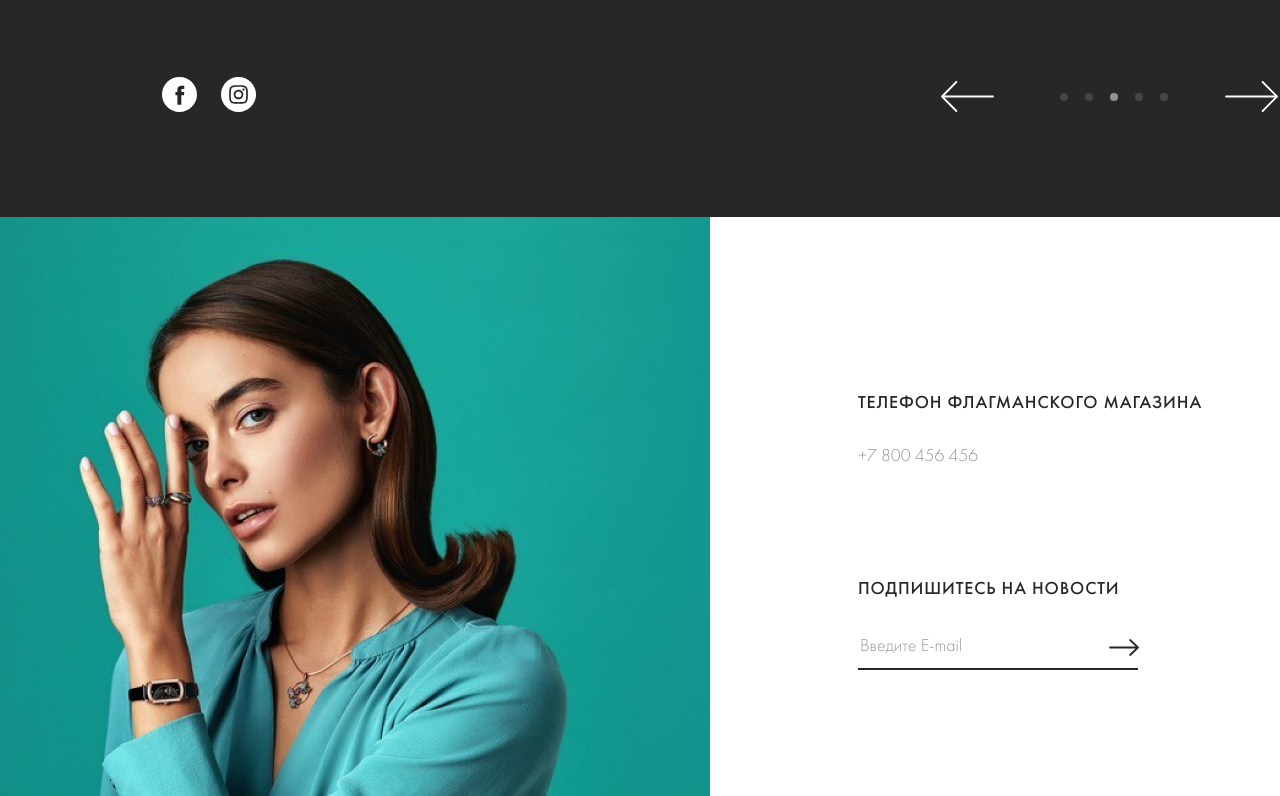
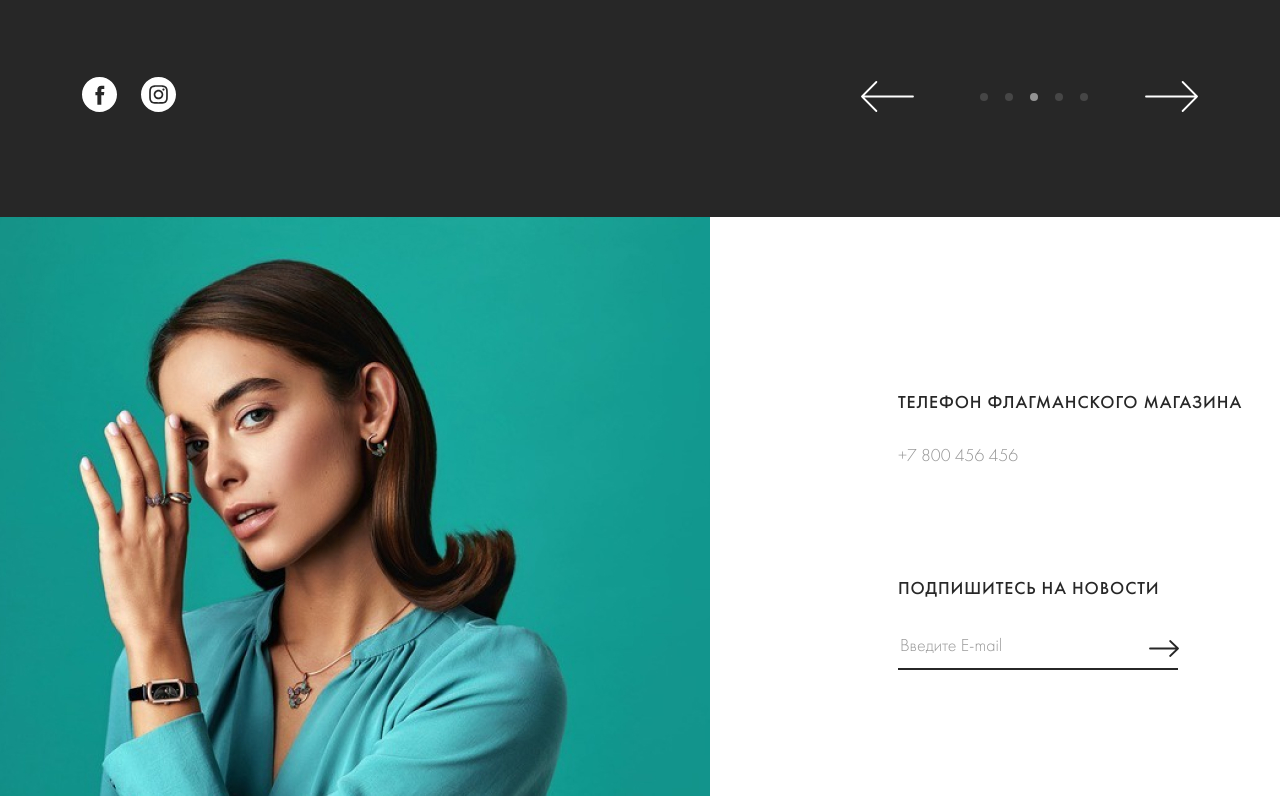
Before and after one commit to Johnny-Oleg/Moon-River, a plain HTML site: page index.html in a window 1280 px wide. Shown: the part 3809-4605 px from the top of the page. Drawn offline with nearby package versions, Linux system fonts and the light colour scheme; a web font is replaced by a local one.

Commit message:
completed

```diff
--- a/css/style.css
+++ b/css/style.css
@@ -58,10 +58,7 @@ body {
 	font-weight: 400;
 	font-size: 18px;
 	line-height: 23px;
-	/* letter-spacing: 0.06em; */
 	background-color: var(--white);
-		/* background-color: #000; */
-
 	color: var(--white);
 }
 
@@ -79,6 +76,12 @@ button {
 	border: none;
 	background-color: transparent;
 	cursor: pointer;
+}
+
+.wrapper {
+	max-width: 1440px;
+	margin: 0 auto;
+	position: relative;
 }
 
 .header {
@@ -194,7 +197,6 @@ button {
 	height: 100%;
 	display: flex;
 	margin-top: 325px;
-	/* gap: 94px; */
 	background-color: transparent;
 	transition-delay: 0.8s;
 }
@@ -231,8 +233,7 @@ button {
 }
 
 .header__inner-right {
-	width: 562px;
-	/* width: 100%; */
+	width: 39%;
 	height: 1061px;
 	position: absolute;
 	top: 0;
@@ -250,10 +251,6 @@ button {
 	align-self: start;
 }
 
-/* .nav__btn[aria-pressed="true"] .header__inner {
-	display: none;
-} */
-
 .inner__language {
 	font-family: 'Futura PT';
 	font-weight: 400;
@@ -263,13 +260,11 @@ button {
 	text-transform: uppercase;
 	color: var(--black);
 	margin-top: 359px;
-	/* color: #C4C4C4; */
 }
 
 .header__nav {
-	max-width: 1440px;
-	/* height: 75px; */
-	margin-bottom: 400px;
+	/* max-width: 1440px; */
+    margin: 0 auto 400px auto;
 	background-color: #2F2F2F;
 	visibility: hidden;
 	transition: all 0.5s ease-out;
@@ -471,30 +466,23 @@ form {
 }
 
 .form__input {
-	/* width: 280px; */
 	width: 100%;
 	padding-bottom: 10px;
 	background-color: transparent;
 	border: none;
 	border-bottom: 1px solid var(--white);
 	overflow: hidden;
-	/* position: relative; */
 }
 
-form::after {
-	content: '';
-	width: 30px;
-	height: 17px;
+.form__btn {
 	position: absolute;
 	top: 5px;
-	right: 0px;
-	background-image: url(../images/form-arrow.svg);
+	right: -7px;
 }
 
-.contacts__content-wrapper form::after {
+.contacts__content-wrapper .form__btn {
 	top: 10px;
-	right: 63px;
-	background-image: url(../images/black-arrow.svg);
+	right: 57px;
 }
 
 .form__input,
@@ -700,6 +688,7 @@ form::after {
 .products__grid-container {
 	width: 1440px;
 	height: 820px;
+	margin: 0 auto;
 	display: grid;
 	grid-template-columns: 1fr 2fr 1fr;
 	grid-template-rows: repeat(2, 1fr);
@@ -784,13 +773,14 @@ form::after {
 }
 
 .slider {
-	width: 1440px;
+	/* width: 1440px; */
 	padding: 100px 0;
 	background-color: var(--black);
 }
 
 .design-slider {
-	margin: 80px 0;
+	width: 1440px;
+	margin: 80px auto;
 }
 
 .slider__item-img {
@@ -852,7 +842,9 @@ form::after {
 }
 
 .contacts__container {
+    width: 1440px;
 	display: flex;
+	margin: 0 auto;
 }
 
 .contacts__inner {
@@ -928,3 +920,15 @@ form::after {
 .footer__contacts input {
 	width: 280px;
 }
+
+@media (min-width: 1920px) {
+	.header__inner-right {
+		width: 43%;
+	}
+}
+
+@media (min-width: 1441px) and (max-width: 1749px) {
+	.header__inner-right {
+		width: 40%;
+	}
+}
--- a/index.html
+++ b/index.html
@@ -18,6 +18,7 @@
         <link rel="stylesheet" href="css/style.css" />
     </head>
     <body>
+		<div class="wrapper">
         <header class="header">
             <div class="container">
                 <div class="header__top">
@@ -66,7 +67,7 @@
                             </li>
                         </ul>
                     </div>
-                    <button class="nav__btn" aria-pressed="false">
+                    <button class="nav__btn">
                         <span></span>
                     </button>
                 </div>
@@ -248,9 +249,9 @@
 										Новая коллекция by Mercury
 									</p>
 									<h2 class="banner__title">JUSTE UN CLOU</h2>
-									<p class="banner__text">
+									<a class="banner__text" href="#">
 										Cмотреть коллекцию
-									</p>
+									</a>
 								</div>
 								<div class="content__contacts">
 									<div class="contacts__content">
@@ -283,6 +284,9 @@
 												type="email"
 												placeholder="Введите E-mail"
 											>
+											<button class="form__btn" type="submit">
+												<img class="form__btn-img" src="images/arrow-right.svg" alt="arrow">
+											</button>
 										</form>
 										<img class="apps" src="images/apple-store.png" alt="app store">
 										<img class="apps" src="images/google-play.png" alt="google play">
@@ -298,7 +302,6 @@
 		<section class="main">
 			<div class="main__grid-container">
 				<div class="grid-item --one">
-					<!-- <div class="container"></div> -->
 					<div class="grid-item__banner">
 						<p class="grid-banner__text">
 							Перейти в раздел
@@ -310,7 +313,6 @@
 					</div>
 				</div>
 				<div class="grid-item --two">
-					<!-- <div class="container"></div> -->
 					<div class="grid-item__banner">
 						<p class="grid-banner__text">
 							Перейти в раздел
@@ -337,6 +339,9 @@
 										type="email"
 										placeholder="Введите E-mail"
 									>
+									<button class="form__btn" type="submit">
+										<img class="form__btn-img" src="images/arrow-right.svg" alt="arrow">
+									</button>
 								</form>
 							</div>
 						</div>
@@ -465,6 +470,9 @@
 									type="email"
 									placeholder="Введите E-mail"
 								>
+								<button class="form__btn" type="submit">
+									<img class="form__btn-img" src="images/black-arrow.svg" alt="arrow">
+								</button>
 							</form>
 						</div>
 					</div>
@@ -550,6 +558,9 @@
 								type="email"
 								placeholder="Введите E-mail"
 							>
+							<button class="form__btn" type="submit">
+								<img class="form__btn-img" src="images/arrow-right.svg" alt="arrow">
+							</button>
 						</form>
 						<img class="apps" src="images/apple-store.png" alt="app store">
 						<img class="apps" src="images/google-play.png" alt="google play">
@@ -557,6 +568,7 @@
 				</div>
 			</div>
 		</footer>
+		</div>
 
 		<script src="https://ajax.googleapis.com/ajax/libs/jquery/3.4.1/jquery.min.js"></script>
 		<script src="js/slick.min.js"></script>
--- a/js/main.js
+++ b/js/main.js
@@ -15,39 +15,32 @@ $(function() {
             '<img class="arrow arrow-left" src="images/slider-arrow-left.svg" alt="arrow">',
         nextArrow:
             '<img class="arrow arrow-right" src="images/slider-arrow-right.svg" alt="arrow">',
-        // responsive: [
-        //     {
-        //         breakpoint: 361,
-        //         settings: {
-        //             variableWidth: false,
-        //             slidesToShow: 1,
-        //         },
-        //         breakpoint: 891,
-        //         settings: {
-        //             vertical: false,
-        //             slidesToShow: 3,
-        //             arrows: false,
-        //             dots: true,
-        //         },
-        //         breakpoint: 461,
-        //         settings: {
-        //             vertical: false,
-        //             slidesToShow: 1,
-        //             arrows: false,
-        //             dots: true,
-        //         },
-        //     },
-        // ],
+        responsive: [
+            {
+                breakpoint: 891,
+                settings: {
+                    slidesToShow: 3,
+                    arrows: false,
+                    dots: true,
+                },
+                breakpoint: 461,
+                settings: {
+                    slidesToShow: 1,
+                    arrows: false,
+                    dots: true,
+                },
+                breakpoint: 361,
+                settings: {
+                    variableWidth: false,
+                    slidesToShow: 1,
+                },
+            },
+        ],
     });
 
     $('.nav__btn').on('click', function () {
         $('.nav__btn').toggleClass('active');
-        // $('.header__logo').toggleClass('--active');
-        // $('.header__inner-left').toggleClass('--active');
-        // $('.inner-right__content').toggleClass('--active');
-        // $('.header__inner-right').toggleClass('--active');
-        // $('.header__nav').toggleClass('--active');
-        // $('.header__nav-list').toggleClass('--active');
+
         $([
             '.header__logo',
             '.header__inner-left',
```
